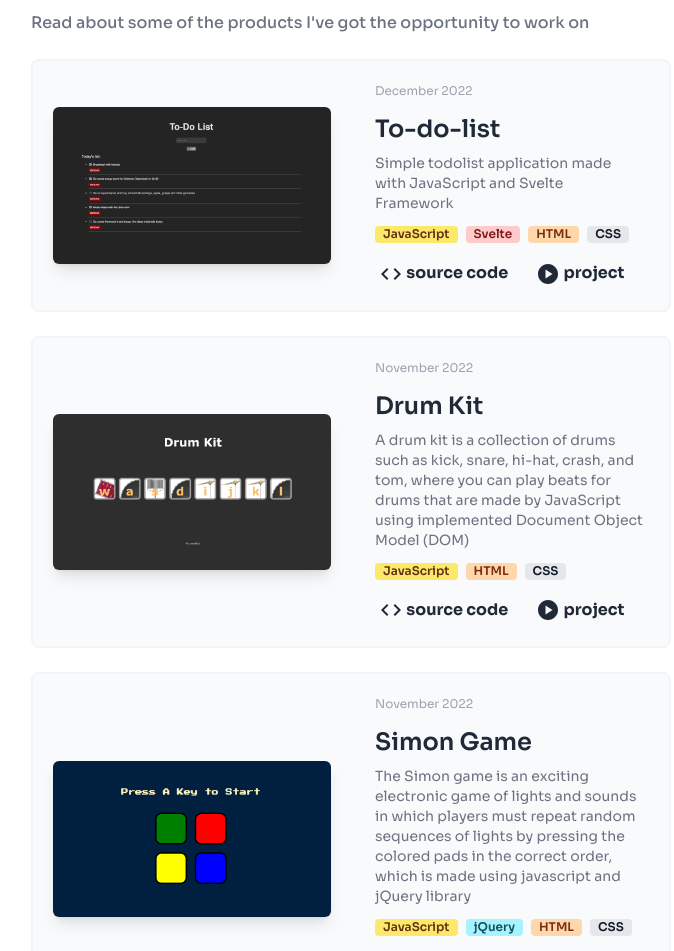
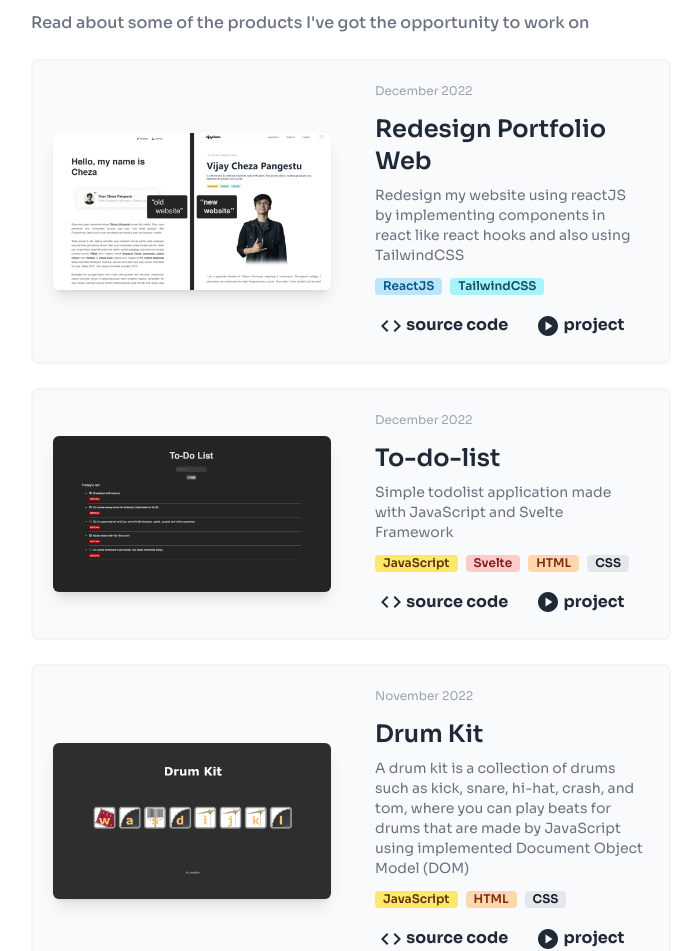
Before and after one commit to chezapangestu/chezapangestu.github.io, a React (Create React App) app: page / in a window 1280 px wide. Shown: the part 5027-5978 px from the top of the page, without its empty margins (289-963 px from the left). Built offline with nearby package versions, Linux system fonts and the light colour scheme.

Commit message:
add items on project section

```diff
--- a/src/data/project.js
+++ b/src/data/project.js
@@ -5,11 +5,25 @@ import dice from "../pict/web-4.png"
 import simonGame from "../pict/web-5.png"
 import todoList from "../pict/web-6.png"
 import presensee from "../pict/web-7.png"
+import redesign from "../pict/web-8.png"
+import oldWebsite from "../pict/web-9.png"
 
 
 const project = [
     {
       key: 1,
+      time: "December 2022",
+      title: "Redesign Portfolio Web",
+      content:
+        "Redesign my website using reactJS by implementing components in react like react hooks and also using TailwindCSS",
+      image: redesign,
+      srcCode: "https://github.com/chezapangestu/chezapangestu.github.io",
+      link: "https://cheza.netlify.app/",
+      tech1: "ReactJS",
+      tech2: "TailwindCSS"
+    },
+    {
+      key: 2,
       time: "December 2022",
       title: "To-do-list",
       content:
@@ -23,7 +37,7 @@ const project = [
       tech4: "CSS"
     },
     {
-      key: 2,
+      key: 3,
       time: "November 2022",
       title: "Drum Kit",
       content:
@@ -36,11 +50,11 @@ const project = [
       tech3: "CSS"
     },
     {
-      key: 3,
+      key: 4,
       time: "November 2022",
       title: "Simon Game",
       content:
-        "The Simon game is an exciting electronic game of lights and sounds in which players must repeat random sequences of lights by pressing the colored pads in the correct order, which is made using javascript and jQuery library",
+        "The Simon game is an exciting electronic game of lights and sounds in which players must repeat random sequences of lights by pressing the colored pads in the correct order, which is made using JavaScript and jQuery library",
       image: simonGame,
       srcCode: "https://github.com/chezapangestu/Simon-game-challenge",
       link: "https://chezapangestu.github.io/Simon-game-challenge/",
@@ -50,7 +64,7 @@ const project = [
       tech4: "CSS"
     },
     {
-      key: 4,
+      key: 5,
       time: "November 2022",
       title: "Dice Winner",
       content:
@@ -63,7 +77,7 @@ const project = [
       tech3: "CSS"
     },
     {
-      key: 5,
+      key: 6,
       time: "November 2022",
       title: "Tindog",
       content:
@@ -75,7 +89,19 @@ const project = [
       tech2: "Bootstrap"
     },
     {
-      key: 6,
+      key: 7,
+      time: "October 2022",
+      title: "Old Portfolio Web",
+      content:
+        "Self-learning to build my portfolio website using essential components like HTML and CSS",
+      image: oldWebsite,
+      srcCode: "https://github.com/chezapangestu/web-porto-html",
+      link: "https://chezapangestu.github.io/web-porto-html/",
+      tech1: "HTML",
+      tech2: "CSS"
+    },
+    {
+      key: 8,
       time: "March 2022",
       title: "ViReal",
       content:
@@ -88,7 +114,7 @@ const project = [
       tech3: "Bootstrap"
     },
     {
-      key: 7,
+      key: 9,
       time: "Jun 2022",
       title: "Presensee",
       content:
--- a/src/index.css
+++ b/src/index.css
@@ -36,9 +36,13 @@
     color: #c4c4c4;
   }
 
-  .React{
+  .ReactJS{
     background-color: #bae6fd;
     color: #075985;
+  }
+  .TailwindCSS{
+    background-color: #a5f3fc;
+    color: #164e63;
   }
   .JavaScript{
     background-color: #fce96a;
```
Also changed, not shown: src/pict/web-8.png (added), src/pict/web-9.png (added).
